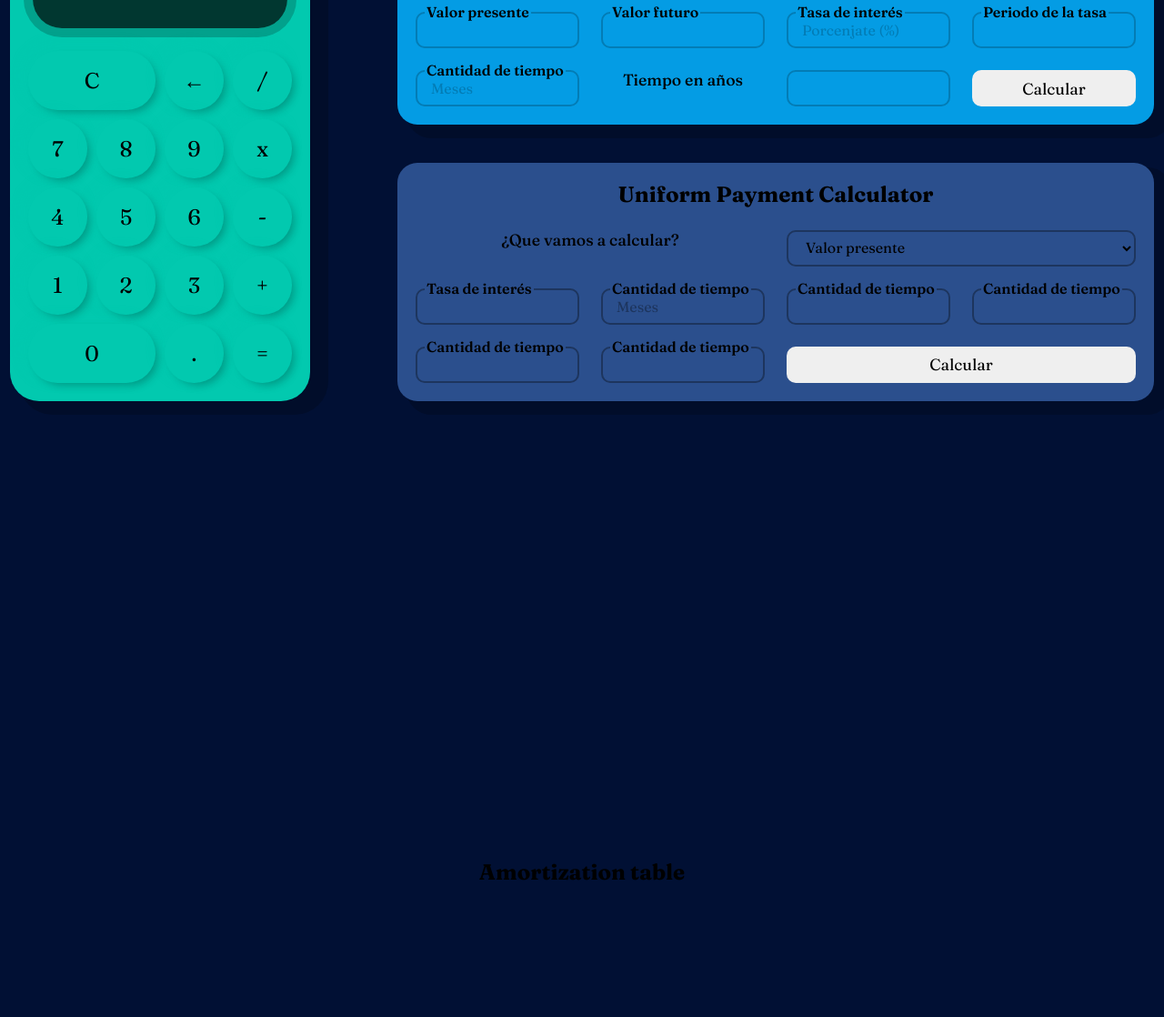
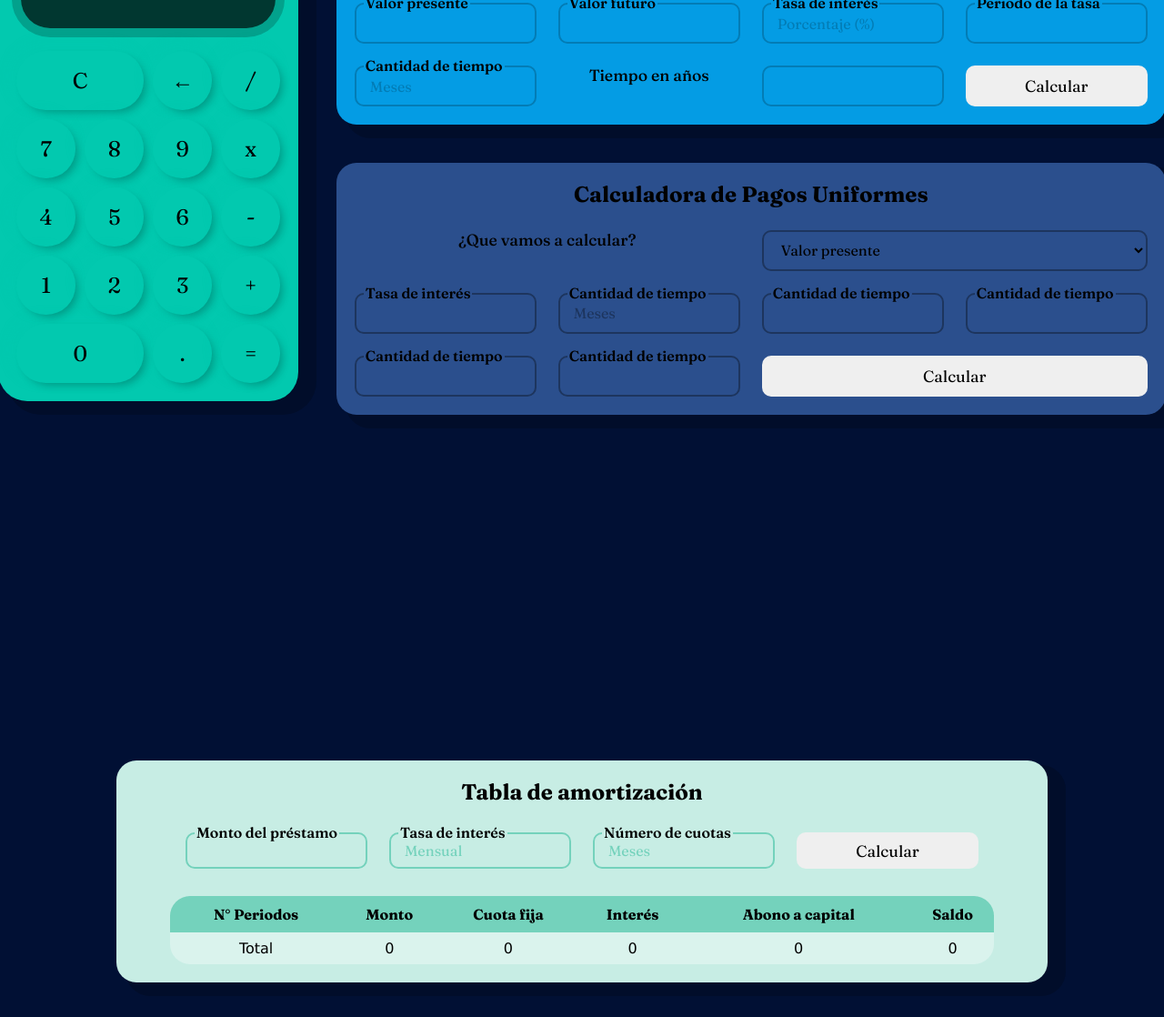
Before and after one commit to auraveleze/Calculators, a plain HTML site: page index.html in a window 1280 px wide. Shown: the part 242-1360 px from the top of the page at 91% size. Drawn offline with Linux system fonts and the light colour scheme; a script that the page names is missing.

Commit message:
Calculator4 design and functionality

```diff
--- a/Css/index.css
+++ b/Css/index.css
@@ -16,7 +16,7 @@
     --text-calc3: #000;
 
     --calc4: #C7EDE4;             /*    5482b3    */
-    --dark-calc4: #A3E1D2;
+    --dark-calc4: #74D2BC;
     --text-calc4: #000;
 }
 
@@ -48,7 +48,7 @@ section {
 
 /*               ----------------------------               Calc 1   */
 .calc-content {
-    gap: 6rem;
+    gap: 2.6rem;
 }
 
 .one {
@@ -113,8 +113,8 @@ section {
 
 .calc {
     display: grid;
-    grid-template-columns: repeat(4, 180px);
-    grid-template-rows: 30px repeat(3, 40px);
+    grid-template-columns: repeat(4, 200px);
+    grid-template-rows: 30px repeat(3, 45px);
     grid-column-gap: 1.5rem;
     grid-row-gap: 1.5rem;
     padding: 20px;
@@ -165,19 +165,18 @@ section {
     height: 100%;
     border-radius: 10px;
     padding: 0 15px;
-
     background: transparent;
     outline: none;
 }
 
 .two .input-box input,
 .two .input-box select {
-    border: 2px solid var(--dark-calc2);
+    border: 2.3px solid var(--dark-calc2);
 }
 
 .three .input-box input,
 .three .input-box select {
-    border: 2px solid var(--dark-calc3);
+    border: 2.3px solid var(--dark-calc3);
 }
 
 .input-box option {
@@ -203,16 +202,72 @@ label.title {
 }
 
 .btn {
+    cursor: pointer;
     border-radius: 10px;
     font-size: 1.1em;
 }
 
-/*
-.field-one,
-.field-two,
-.field-three {}
-*/
-
 
 
 /*               ----------------------------               Calc 4   */
+.four {
+    display: flex;
+    flex-direction: column;
+    align-items: center;
+    width: 80vw;
+    background-color: var(--calc4);
+    padding: 20px;
+    border-radius: 22px;
+    box-shadow: 15px 10px 0px 5px #00000033;
+    overflow: hidden;
+}
+
+.four .content {
+    display: grid;
+    grid-template-columns: repeat(4, 200px);
+    grid-template-rows: 40px auto;
+    grid-column-gap: 1.5rem;
+    padding: 30px;
+}
+
+.four .input-box label {
+    background-color: var(--calc4);
+}
+
+.four .input-box input{
+    border: 2.3px solid var(--dark-calc4);
+}
+
+.four .input-box input::placeholder {
+    color: var(--dark-calc4);
+}
+
+.four .table {
+    border-radius: 22px;
+    width: 92%;
+    overflow: hidden;
+}
+
+.four table{
+    border-collapse: collapse;
+    text-align: center;
+    width: 100%;
+}
+
+.four th {
+    background-color: var(--dark-calc4);
+    position: sticky;
+    top: 0;
+
+    height: 40px;
+}
+
+.four td {
+    background-color: #fff5;
+    height: 35px;
+    font-family: 'Lucida Sans', 'Lucida Sans Regular', 'Lucida Grande', 'Lucida Sans Unicode', Geneva, Verdana, sans-serif;
+}
+
+.four tbody tr:nth-child(even) {
+    background-color: rgba(255, 255, 255, 0.51);
+}
--- /dev/null
+++ b/Js/calc4.js
@@ -0,0 +1,47 @@
+function calcularPagoPrestamo(){
+    document.getElementById("tableBody").innerHTML="";
+    const amount=Number((document.getElementById("amount").value).replace(/[.,;]/g, ''));
+    const time=Number(document.getElementById("time").value);
+    const interest=Number(document.getElementById("interest").value);
+
+    if(amount>0){
+        mont=0;
+        quote=0;
+        int=0;
+        cred=0;
+        imp=amount;
+
+        i = interest/100;
+        tquote = 0;
+        tint = 0;
+        tcred = 0;
+
+        for(t=0;t<=time;t++){
+            document.getElementById("tableBody").innerHTML=document.getElementById("tableBody").innerHTML +
+                `<tr>
+                    <td>${t}</td>
+                    <td>${mont.toLocaleString()}</td>
+                    <td>${quote.toLocaleString()}</td>
+                    <td>${int.toLocaleString()}</td>
+                    <td>${cred.toLocaleString()}</td>
+                    <td>${imp.toLocaleString()}</td>
+                </tr>`;
+
+            mont = Number((imp).toFixed(2));
+            quote = Number((amount * ((i*Math.pow((1+i),time)) / (Math.pow((1+i),time)-1))).toFixed(2));
+            int = Number((mont * i).toFixed(2));
+            cred = Number((quote - int).toFixed(2));
+            imp = Number(mont - cred);
+
+            tquote += Number(quote);
+            tint += Number(int);
+            tcred += Number(cred);
+        }
+
+        document.getElementById("t1").innerHTML= tquote.toLocaleString();
+        document.getElementById("t2").innerHTML= tint.toLocaleString();
+        document.getElementById("t3").innerHTML= tcred.toLocaleString();
+    }else{
+        alert("Falta ingresar un número");
+    }
+}
--- a/index.html
+++ b/index.html
@@ -3,14 +3,15 @@
 <head>
     <meta charset="UTF-8">
     <meta name="viewport" content="width=device-width, initial-scale=1.0">
-    <title>Calculators</title>
+    <title>Calculadoras</title>
     <link href="https://fonts.googleapis.com/css2?family=Fraunces:ital,opsz,wght@0,9..144,100..900;1,9..144,100..900&display=swap" rel="stylesheet">
     <link rel="stylesheet" href="Css/index.css">
+
+
 </head>
 <body>
     <section class="calc-content">
         <div class="one">
-            <!--   <h2>Scientific calculator</h2>   -->
             <div class="display">
                 <div id="previous"></div>
                 <div id="current"></div>
@@ -37,9 +38,9 @@
 
         <div class="calcs-content">
             <div class="calc two">
-                <h2 class="col-4">Interest Calculator</h2>
+                <h2 class="col-4">Calculadora de Interés</h2>
 
-                    <label class="title">Tipo de interes</label>
+                    <label class="title">Tipo de interés</label>
                     <div class="">
                         <div>
                             <input type="radio" name="interest" value="simple">
@@ -62,17 +63,17 @@
                     </div>
 
                 <div class="input-box">
-                    <input type="number">
+                    <input type="text">
                     <label>Valor presente</label>
                 </div>
 
                 <div class="input-box">
-                    <input type="number">
+                    <input type="text">
                     <label>Valor futuro</label>
                 </div>
 
                 <div class="input-box">
-                    <input type="number" placeholder="Porcenjate (%)">
+                    <input type="text" placeholder="Porcentaje (%)">
                     <label for="">Tasa de interés</label>
                 </div>
 
@@ -83,7 +84,7 @@
                 </div>
 
                 <div class="input-box">
-                    <input type="number" placeholder="Meses">
+                    <input type="text" placeholder="Meses">
                     <label>Cantidad de tiempo</label>
                 </div>
 
@@ -92,11 +93,11 @@
                         <input id="years" type="text" readonly>
                     </div>
 
-                <button class="btn" type="button" onclick="calcularInteres()">Calcular</button>
+                <button class="btn" onclick="calculateInterest()">Calcular</button>
             </div>
 
             <div class="calc three">
-                <h2 class="col-4">Uniform Payment Calculator</h2>
+                <h2 class="col-4">Calculadora de Pagos Uniformes</h2>
 
                 <label class="title col-2" for="value-calculated-two">¿Que vamos a calcular?</label>
                 <div class="input-box col-2">
@@ -109,43 +110,91 @@
                 </div>
 
                 <div class="input-box">
-                    <input type="number">
+                    <input type="text">
                     <label>Tasa de interés</label>
                 </div>
 
                 <div class="input-box">
-                    <input type="number" placeholder="Meses">
+                    <input type="text" placeholder="Meses">
                     <label>Cantidad de tiempo</label>
                 </div>
 
                 <div class="input-box">
-                    <input type="number">
+                    <input type="text">
                     <label>Cantidad de tiempo</label>
                 </div>
 
                 <div class="input-box">
-                    <input type="number">
+                    <input type="text">
                     <label>Cantidad de tiempo</label>
                 </div>
 
                 <div class="input-box">
-                    <input type="number">
+                    <input type="text">
                     <label>Cantidad de tiempo</label>
                 </div>
 
                 <div class="input-box">
-                    <input type="number">
+                    <input type="text">
                     <label>Cantidad de tiempo</label>
                 </div>
 
-                <button class="btn col-2" type="button" onclick="calcularPagoUniforme()">Calcular</button>
+                <button class="btn col-2" onclick="calculateUniformPay()">Calcular</button>
             </div>
         </div>
     </section>
 
     <section>
-        <div class="Calc4">
-            <h2>Amortization table</h2>
+        <div class="four form">
+            <h2>Tabla de amortización</h2>
+
+            <div class="content">
+                <div class="input-box">
+                    <input type="text" id="amount">
+                    <label for="amount">Monto del préstamo</label>
+                </div>
+
+                <div class="input-box">
+                    <input type="text" id="interest" placeholder="Mensual">
+                    <label for="interest">Tasa de interés</label>
+                </div>
+
+                <div class="input-box">
+                    <input type="text" id="time" placeholder="Meses">
+                    <label for="time">Número de cuotas</label>
+                </div>
+
+                <button class="btn" onclick="calcularPagoPrestamo();">Calcular</button>
+            </div>
+
+            <div class="table">
+                <table>
+                    <thead>
+                        <tr>
+                            <th>N° Periodos</th>
+                            <th>Monto</th>
+                            <th>Cuota fija</th>
+                            <th>Interés</th>
+                            <th>Abono a capital</th>
+                            <th>Saldo</th>
+                        </tr>
+                    </thead>
+
+                    <tbody id="tableBody">
+                    </tbody>
+
+                    <tfoot>
+                        <tr>
+                            <td>Total</td>
+                            <td id="t0">0</td>
+                            <td id="t1">0</td>
+                            <td id="t2">0</td>
+                            <td id="t3">0</td>
+                            <td id="t4">0</td>
+                        </tr>
+                    </tfoot>
+                </table>
+            </div>
         </div>
     </section>
 
@@ -153,6 +202,5 @@
     <script src="Js/calc2.js" type="text/javascript"></script>
     <script src="Js/calc3.js" type="text/javascript"></script>
     <script src="Js/calc4.js" type="text/javascript"></script>
-    <script src="Js/index.js" type="text/javascript"></script>
 </body>
 </html>
```
